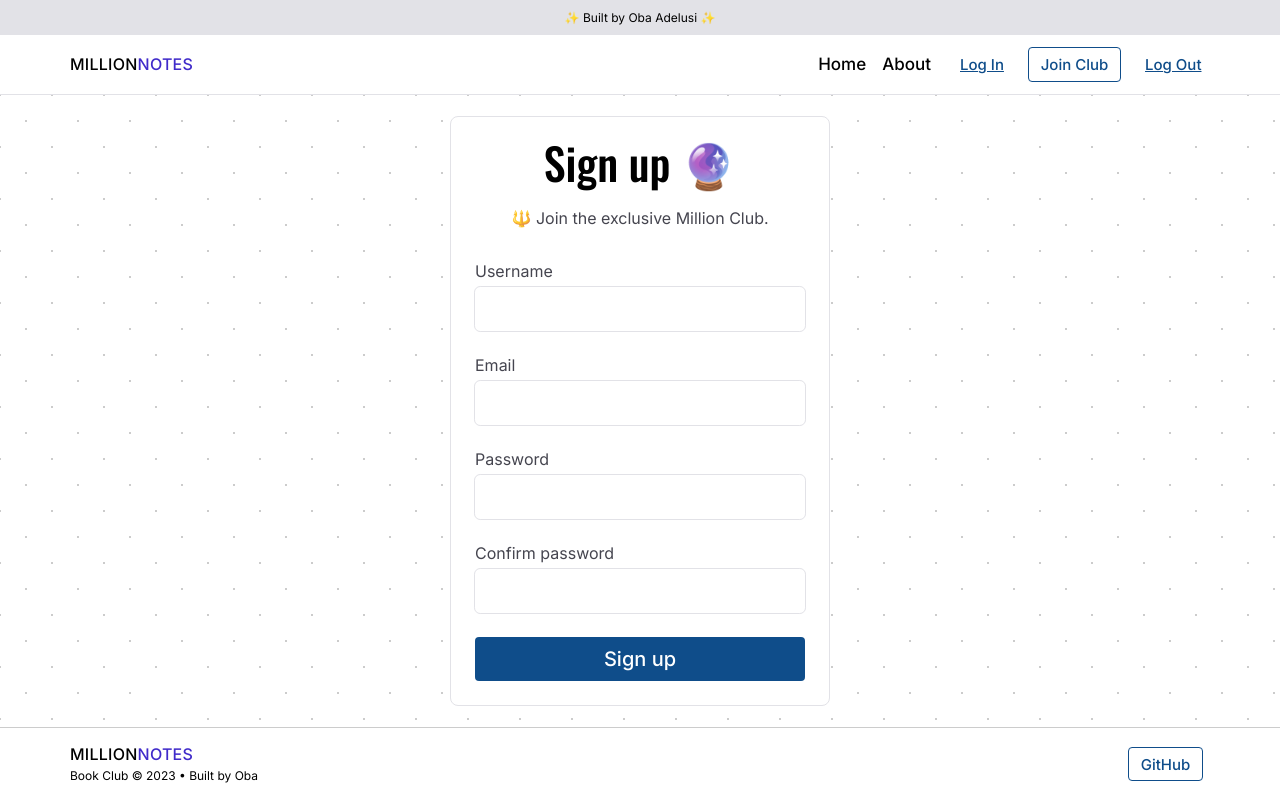
After one commit to obaadelusi/million-notes, a PHP site: page /signup-form.php in a window 1280 px wide. The commit adds this page. Run offline with PHP 8.4, Linux system fonts and the light colour scheme; style sheets or scripts are compiled from the project's sources.

Commit message:
signup page & styles

```diff
--- a/header.php
+++ b/header.php
@@ -25,8 +25,8 @@
                     <li><a href="post.php" class="nav-link">About</a></li>
                 </ul>
                 <ul class="navbar-login-list">
-                    <li><a href="login.php" class="btn-link">Log In</a></li>
-                    <li><a href="signup.php" class="btn-outline-primary">Join Club</a></li>
+                    <li><a href="login-form.php" class="btn-link">Log In</a></li>
+                    <li><a href="signup-form.php" class="btn-outline-primary">Join Club</a></li>
                     <li><a href="logout.php" class="btn-link">Log Out</a></li>
                 </ul>
             </div>
--- /dev/null
+++ b/signup-form.php
@@ -0,0 +1,39 @@
+
+<?php include('header.php'); ?>
+
+<main class="main content-center" id="signup-page">
+    <section class="form card">
+        <form action="register.php" method="post" id="signup-form">
+            <h1 class="form-heading">Sign up 🔮</h1>
+            <p class="text-center">🔱 Join the exclusive Million Club.</p>
+            <div class="form-control">
+                <label for="username">Username</label>
+                <input type="text" name="username" id="username" minlength="3">
+                <small class="input-error" id="username_error">Please enter a username</small>
+                <small class="input-error" id="usernameformat_error">Letters, numbers, underscores only e.g. jane_bubu33</small>
+            </div>
+            <div class="form-control">
+                <label for="email">Email</label>
+                <input type="email" name="email" id="email" minlength="6">
+                <small class="input-error" id="email_error">Please enter your email address</small>
+            </div>
+            <div class="form-control">
+                <label for="password">Password</label>
+                <input type="password" name="password" id="password" minlength="6">
+                <small class="input-error" id="password_error">Password must be 6 characters or more</small>
+            </div>
+            <div class="form-control">
+                <label for="confirmPassword">Confirm password</label>
+                <input type="password" name="confirmPassword" id="confirmPassword" minlength="6">
+                <small class="input-error" id="confirmPassword_error">Re-enter password</small>
+            </div>
+            <div class="form-buttons">
+                <button class="btn-primary btn-stretch">Sign up</button>
+            </div>
+        </form>
+    </section>
+</main>
+
+<?php include('footer.php'); ?>
+
+<script src="public/js/index.js"></script>
--- a/src/scss/_base.scss
+++ b/src/scss/_base.scss
@@ -24,6 +24,10 @@ body {
     height: 100%;
     display: flex;
     flex-direction: column;
+}
+
+main {
+    flex-grow: 1;
 }
 
 ul,
@@ -65,7 +69,11 @@ ol {
 /* Helpers - Text */
 .text-upper {
     text-transform: uppercase;
-    letter-spacing: -0.5px;
+    letter-spacing: -0.25px;
+}
+
+.text-center {
+    text-align: center !important;
 }
 
 /* Helpers - Padding */
@@ -74,6 +82,13 @@ ol {
     padding-bottom: 2em;
 }
 
+/* Helpers - Content center */
+.content-center {
+    display: flex;
+    justify-content: center;
+    align-items: center;
+}
+
 /* Helpers - CK Editor */
 #editor,
 .ck-editor {
--- a/src/scss/_components.scss
+++ b/src/scss/_components.scss
@@ -5,6 +5,7 @@
 ******************/
 .btn {
     appearance: none;
+    background-color: transparent;
     display: inline-flex;
     justify-content: center;
     align-items: center;
@@ -58,6 +59,12 @@
         border-radius: 1em;
         font-size: $fs-large;
     }
+
+    &-stretch {
+        flex-grow: 1;
+        font-size: $h4;
+        margin-right: 0;
+    }
 }
 
 /*****************
@@ -104,6 +111,15 @@ figcaption {
 }
 
 /*****************
+    Card
+******************/
+.card {
+    border: 1.5px solid $grey-200;
+    border-radius: .5em;
+    padding: 1.5em;
+}
+
+/*****************
     Modal
 ******************/
 .modal {
--- a/src/scss/_typography.scss
+++ b/src/scss/_typography.scss
@@ -63,6 +63,10 @@ p {
     margin-bottom: 1em;
 }
 
+small {
+    font-size: $fs-xsmall;
+}
+
 /* Extra font classes */
 .fs-small {
     font-size: $fs-xsmall;
--- a/src/scss/_variables.scss
+++ b/src/scss/_variables.scss
@@ -30,16 +30,17 @@ $grey-500: #555;
 
 :root {
     // --hue: 248;
-    --hue: 205;
+    --hue: 210;
     --sec-hue: 37;
 }
 
 $primary-hue: var(--hue);
-$primary-clr: hsl($primary-hue, 92%, 25%);
-// $primary-clr: hsl(248, 65%, 48%);
-$primary-clr-dark: hsl($primary-hue, 100%, 25%);
+$primary-clr: hsl($primary-hue, 80%, 30%);
 $primary-100: hsl($primary-hue, 80%, 98%);
 $primary-200: hsl($primary-hue, 80%, 93%);
+$primary-300: hsl($primary-hue, 80%, 85%);
+$primary-400: hsl($primary-hue, 80%, 75%);
+$primary-900: hsl($primary-hue, 80%, 25%);
 
 $sec-hue: var(--sec-hue);
 $sec-clr: hsl($sec-hue, 98%, 53%);
@@ -49,4 +50,5 @@ $text-clr: #45454f;
 
 $black: #000;
 $white: #fff;
+$text-black: #000;
 $text-white: #fff;
--- a/src/scss/layouts/_forms.scss
+++ b/src/scss/layouts/_forms.scss
@@ -1,21 +1,25 @@
 @use '../variables' as *;
 
-/* Form Controls */
+/* Default form controls */
 input,
 textarea {
     background-color: $white;
-    border: 2px solid $grey-200;
+    border: none;
+    color: $text-black;
+    font-family: inherit;
+    font-size: $fs-regular;
+    outline: 1.5px solid $grey-200;
+    padding: .75em 1em;
     width: 100%;
-    outline: none;
-    padding: .5em;
-    transition: border-color 200ms ease;
+    transition: outline-color 200ms ease, box-shadow 200ms ease;
 
     &:hover {
-        border-color: $primary-clr;
+        outline-color: $primary-400;
     }
 
     &:focus {
-        border-color: $primary-clr;
+        outline-color: $primary-400;
+        box-shadow: 0 0 0 4px $primary-300;
     }
 }
 
@@ -23,47 +27,52 @@ textarea {
     Form Layout
 ******************/
 .form {
+    background-color: $white;
+    max-width: 380px;
+    margin: 1em auto;
     width: 100%;
-    max-width: 300px;
-    margin: 0 auto;
 
     &-heading {
         text-align: center;
-        margin-bottom: 1em;
+        margin-bottom: 0.5em;
     }
 
     &-control {
         display: flex;
         flex-direction: column;
         gap: .125em;
-        margin-bottom: 0.5em;
+        margin-bottom: 1.5em;
         width: 100%;
+
+        &:first-of-type {
+            margin-top: 2em;
+        }
     }
 
     label {
         color: $text-clr;
         cursor: pointer;
-        font-size: $fs-small;
+        font-size: $fs-regular;
+        margin-bottom: .25em;
     }
 
     input[type="text"],
     input[type="tel"],
     input[type="email"],
+    input[type="password"],
     textarea {
         border-radius: $border-radius--small;
     }
 
     .input-error {
         color: red;
-        font-size: $fs-xsmall;
+        // font-size: $fs-xsmall;
         margin-bottom: 0;
         text-align: end;
     }
 
     &-buttons {
         display: flex;
-        column-gap: 1em;
         justify-content: end;
     }
-
 }
--- a/src/scss/pages/_pages.scss
+++ b/src/scss/pages/_pages.scss
@@ -3,13 +3,15 @@
 /* Single Page Styles */
 
 /*****************
-    Signup page
+    Signup/Login pages
 ******************/
-.page {
-    &__content {
-        margin-right: auto;
-        max-width: 820px;
-    }
+main#signup-page,
+main#login-page {
+    width: 100%;
+    background-color: $white;
+    background-image: radial-gradient($grey-300 1.3px, transparent 1.3px), radial-gradient($grey-300 1.3px, $white 1.3px);
+    background-size: 52px 52px;
+    background-position: 0 0, 26px 26px;
 }
 
 /*****************
```
Also changed, not shown: public/js/index.js (+1 -1 lines), register.php (added, +57 -0 lines), src/js/index.js (+115 -59 lines), 1 other file.
